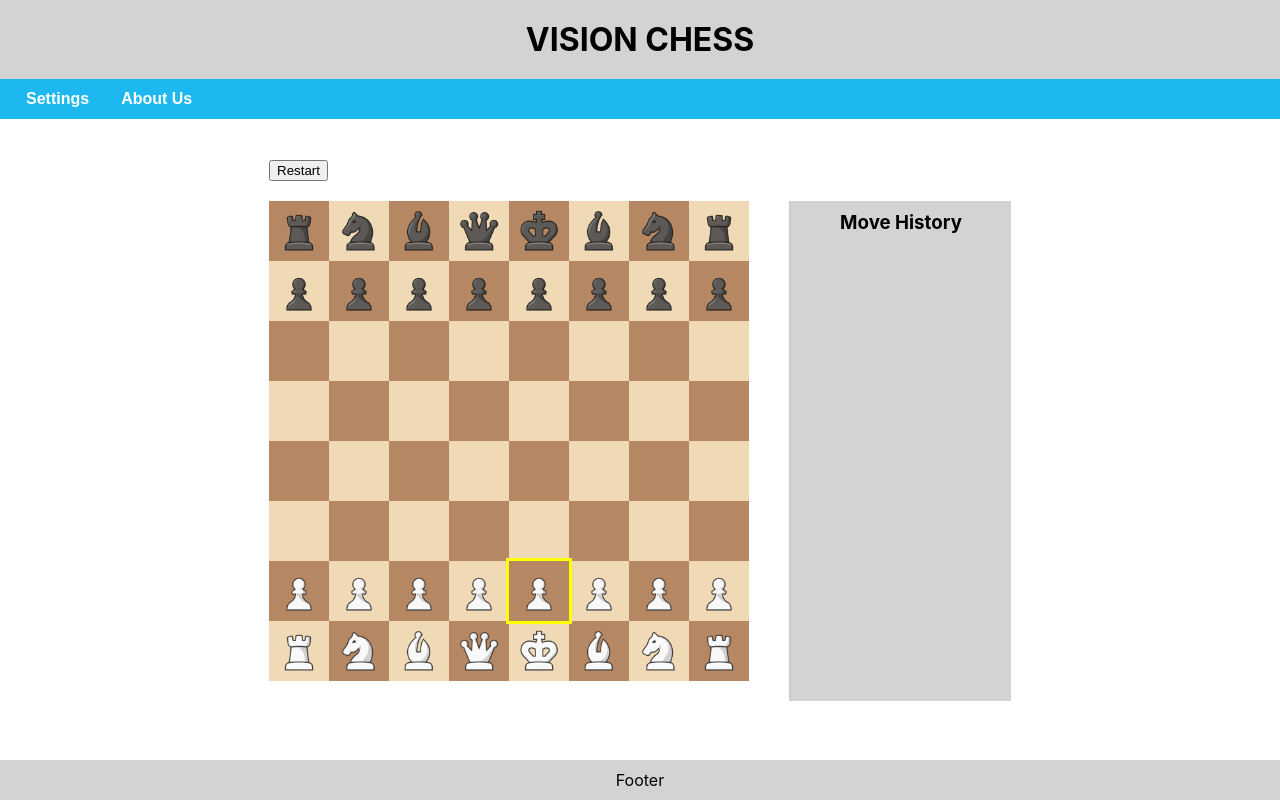
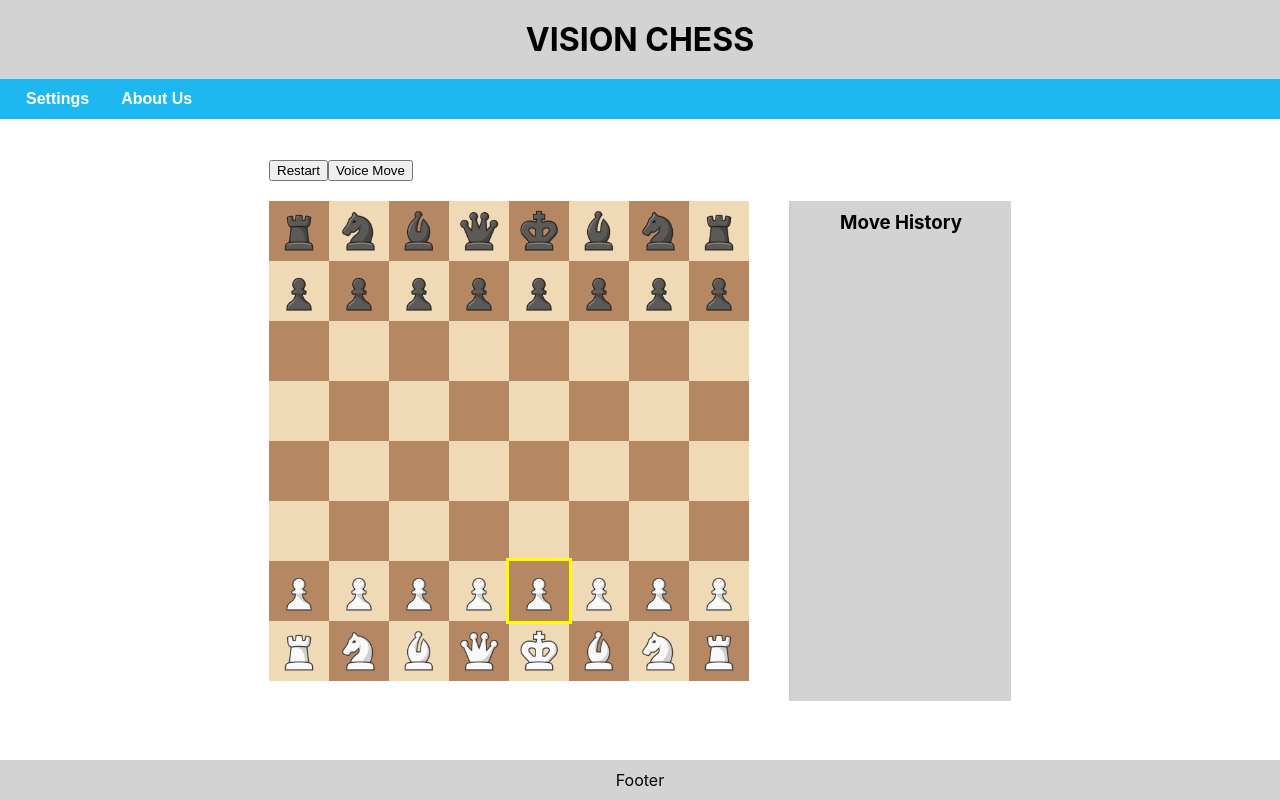
Before and after one commit to bradlyhayes12/Chess-game-impairedvision, a React (Create React App) app: page / in a window 1280 px wide. Both pictures are taken after a click on the button "Play as White". Built offline with nearby package versions, Linux system fonts and the light colour scheme.

Commit message:
Speech recognition

```diff
--- a/src/ChessBoard.js
+++ b/src/ChessBoard.js
@@ -5,6 +5,28 @@ import { useDrag, useDrop, DndProvider } from "react-dnd";
 import { HTML5Backend } from "react-dnd-html5-backend";
 import { getAIMove } from "./aiDifficulty";
 import pieceImages from "./pieceImages";
+
+const SpeechRecognition = window.SpeechRecognition || window.webkitSpeechRecognition;
+
+const startListening = (callback) => {
+  if (!SpeechRecognition) {
+    alert("Speech Recognition not supported in this browser.");
+    return;
+  }
+
+  const recognition = new SpeechRecognition();
+  recognition.lang = "en-US";
+  recognition.interimResults = false;
+  recognition.maxAlternatives = 1;
+
+  recognition.onresult = (event) => {
+    const transcript = event.results[0][0].transcript.toLowerCase();
+    console.log("Heard:", transcript);
+    callback(transcript);
+  };
+
+  recognition.start();
+};
 
 const Speak = (text) => {
   const synth = window.speechSynthesis;
@@ -52,6 +74,39 @@ const speakMove = (move, prefix = "") => {
   const synth = window.speechSynthesis;
   const utterance = new SpeechSynthesisUtterance(moveText);
   synth.speak(utterance);
+};
+
+const handleVoiceCommand = (speech) => {
+  // Basic pattern matching
+  const squareMatch = speech.match(/[a-h][1-8]/i);
+  const pieceMatch = speech.match(/pawn|knight|bishop|rook|queen|king/i);
+
+  if (!squareMatch) {
+    Speak("Could not understand the square");
+    return;
+  }
+
+  const to = squareMatch[0].toLowerCase();
+  const pieceType = pieceMatch ? pieceMatch[0].toLowerCase()[0] : null; // p, n, b...
+
+  const allMoves = chess.moves({ verbose: true });
+
+  let chosenMove;
+
+  if (pieceType) {
+    chosenMove = allMoves.find(
+      (m) => m.to === to && m.piece === pieceType && m.color === (playerColor === "white" ? "w" : "b")
+    );
+  } else {
+    // fallback: just use the first move that goes to that square
+    chosenMove = allMoves.find((m) => m.to === to && m.color === (playerColor === "white" ? "w" : "b"));
+  }
+
+  if (chosenMove) {
+    handleMove(chosenMove.from, chosenMove.to);
+  } else {
+    Speak("Could not find a valid move to that square");
+  }
 };
 
 
@@ -333,6 +388,12 @@ const ChessBoard = () => {
           <button onClick={restartGame}>Restart</button>
         </SpeakOnHover>
 
+        <SpeakOnHover text="Click to use voice command">
+          <button onClick={() => startListening(handleVoiceCommand)}>
+            Voice Move
+          </button>
+        </SpeakOnHover>
+
         <div className="game-container">
         <div id="chessboard" className={playerColor === "black" ? "flipped" : ""}>
           {board.flat().map((square, index) => {
```
